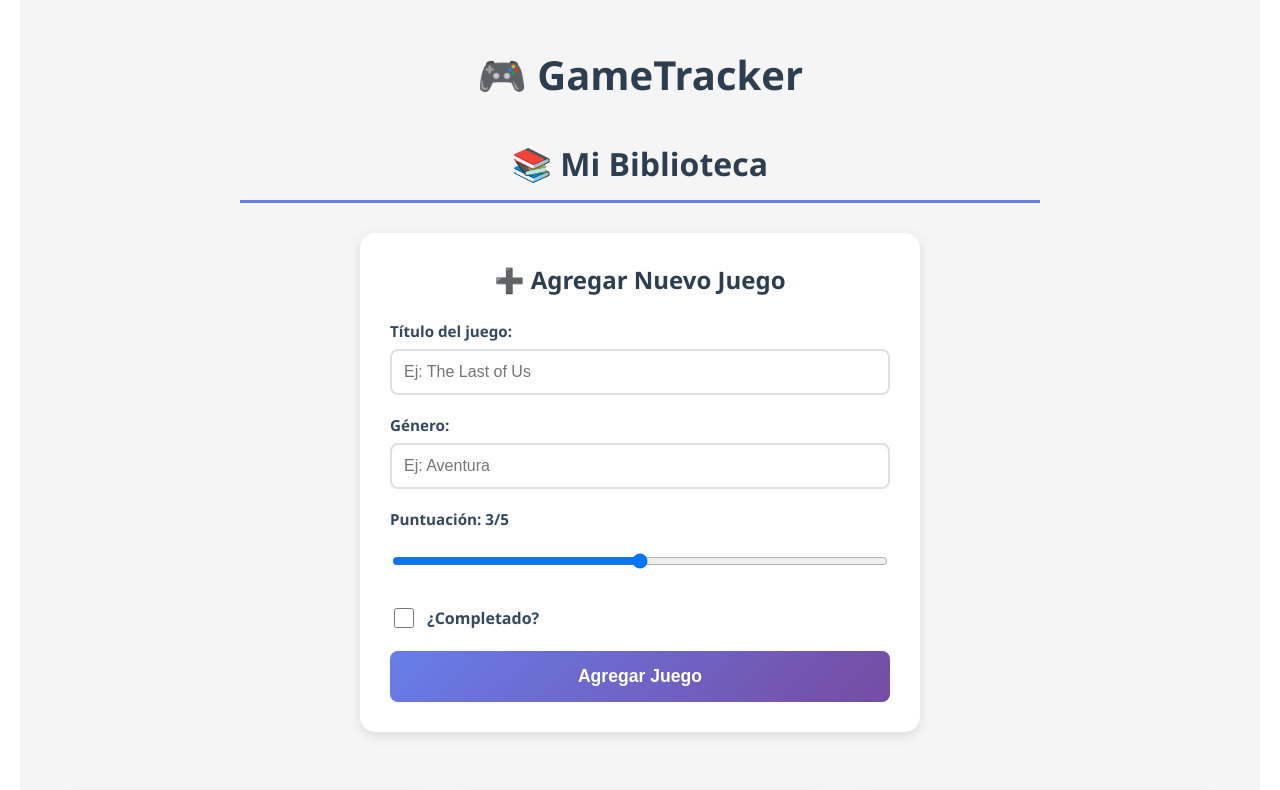
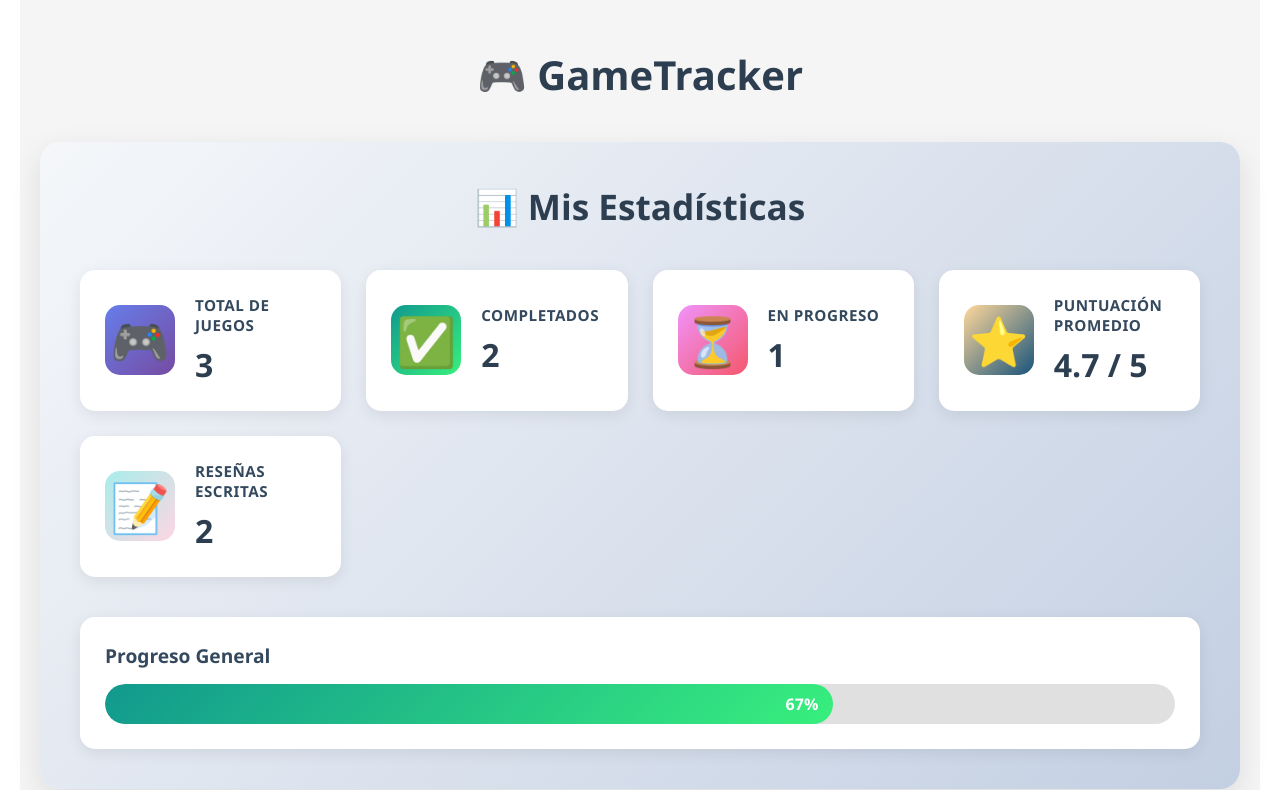
Before and after one commit to DaianaCossta/proyecto-final, a React (Create React App) app: page / in a window 1280 px wide. Shown: the top 790 px of the page. Built offline with nearby package versions, Linux system fonts and the light colour scheme.

Commit message:
agregado dashboard de estadisticas personales

```diff
--- a/src/App.js
+++ b/src/App.js
@@ -4,6 +4,7 @@ import TarjetaJuego from './components/TarjetaJuego';
 import FormularioJuego from './components/FormularioJuego';
 import TarjetaReseña from './components/TarjetaReseña';
 import FormularioReseña from './components/FormularioReseña';
+import EstadisticasPersonales from './components/EstadisticasPersonales';
 
 function App() {
   const [juegos, setJuegos] = useState([
@@ -70,6 +71,10 @@ function App() {
       <h1>🎮 GameTracker</h1>
 
       <section className="seccion">
+        <EstadisticasPersonales juegos={juegos} reseñas={reseñas} />
+      </section>
+
+      <section className="seccion">
         <h2 className="titulo-seccion">📚 Mi Biblioteca</h2>
         <FormularioJuego onAgregarJuego={agregarJuego} />
         <div className="biblioteca">
--- /dev/null
+++ b/src/components/EstadisticasPersonales.css
@@ -0,0 +1,128 @@
+.estadisticas-container {
+  background: linear-gradient(135deg, #f5f7fa 0%, #c3cfe2 100%);
+  padding: 40px;
+  border-radius: 20px;
+  box-shadow: 0 10px 30px rgba(0, 0, 0, 0.1);
+  margin: 0 auto;
+  max-width: 1200px;
+}
+
+.estadisticas-container h2 {
+  text-align: center;
+  color: #2c3e50;
+  font-size: 2.2rem;
+  margin-bottom: 40px;
+  margin-top: 0;
+}
+
+.estadisticas-grid {
+  display: grid;
+  grid-template-columns: repeat(auto-fit, minmax(220px, 1fr));
+  gap: 25px;
+  margin-bottom: 40px;
+}
+
+.tarjeta-estadistica {
+  background: white;
+  padding: 25px;
+  border-radius: 15px;
+  box-shadow: 0 4px 15px rgba(0, 0, 0, 0.08);
+  display: flex;
+  align-items: center;
+  gap: 20px;
+  transition: transform 0.3s ease, box-shadow 0.3s ease;
+}
+
+.tarjeta-estadistica:hover {
+  transform: translateY(-5px);
+  box-shadow: 0 8px 25px rgba(0, 0, 0, 0.15);
+}
+
+.tarjeta-estadistica .icono {
+  font-size: 3rem;
+  width: 70px;
+  height: 70px;
+  display: flex;
+  align-items: center;
+  justify-content: center;
+  border-radius: 15px;
+  flex-shrink: 0;
+}
+
+.tarjeta-total .icono {
+  background: linear-gradient(135deg, #667eea 0%, #764ba2 100%);
+}
+
+.tarjeta-completados .icono {
+  background: linear-gradient(135deg, #11998e 0%, #38ef7d 100%);
+}
+
+.tarjeta-progreso .icono {
+  background: linear-gradient(135deg, #f093fb 0%, #f5576c 100%);
+}
+
+.tarjeta-promedio .icono {
+  background: linear-gradient(135deg, #ffd89b 0%, #19547b 100%);
+}
+
+.tarjeta-reseñas .icono {
+  background: linear-gradient(135deg, #a8edea 0%, #fed6e3 100%);
+}
+
+.estadistica-info {
+  flex: 1;
+}
+
+.estadistica-info h3 {
+  margin: 0 0 8px 0;
+  color: #34495e;
+  font-size: 0.95rem;
+  font-weight: 600;
+  text-transform: uppercase;
+  letter-spacing: 0.5px;
+}
+
+.estadistica-info .numero {
+  margin: 0;
+  color: #2c3e50;
+  font-size: 2rem;
+  font-weight: 700;
+}
+
+.barra-progreso-container {
+  background: white;
+  padding: 25px;
+  border-radius: 15px;
+  box-shadow: 0 4px 15px rgba(0, 0, 0, 0.08);
+}
+
+.barra-progreso-container h3 {
+  margin: 0 0 15px 0;
+  color: #34495e;
+  font-size: 1.2rem;
+}
+
+.barra-progreso {
+  background: #e0e0e0;
+  height: 40px;
+  border-radius: 20px;
+  overflow: hidden;
+  position: relative;
+}
+
+.barra-completada {
+  height: 100%;
+  background: linear-gradient(135deg, #11998e 0%, #38ef7d 100%);
+  transition: width 0.5s ease;
+  display: flex;
+  align-items: center;
+  justify-content: flex-end;
+  padding-right: 15px;
+  border-radius: 20px;
+}
+
+.porcentaje {
+  color: white;
+  font-weight: 700;
+  font-size: 1rem;
+}
--- /dev/null
+++ b/src/components/EstadisticasPersonales.js
@@ -0,0 +1,83 @@
+import './EstadisticasPersonales.css';
+
+function EstadisticasPersonales({ juegos, reseñas }) {
+  // Calcular estadísticas
+  const totalJuegos = juegos.length;
+  const juegosCompletados = juegos.filter(juego => juego.completado).length;
+  const juegosEnProgreso = totalJuegos - juegosCompletados;
+
+  // Calcular promedio de puntuación
+  const promedioPuntuacion = totalJuegos > 0
+    ? (juegos.reduce((suma, juego) => suma + juego.puntuacion, 0) / totalJuegos).toFixed(1)
+    : 0;
+
+  const totalReseñas = reseñas.length;
+
+  return (
+    <div className="estadisticas-container">
+      <h2>📊 Mis Estadísticas</h2>
+
+      <div className="estadisticas-grid">
+        <div className="tarjeta-estadistica tarjeta-total">
+          <div className="icono">🎮</div>
+          <div className="estadistica-info">
+            <h3>Total de Juegos</h3>
+            <p className="numero">{totalJuegos}</p>
+          </div>
+        </div>
+
+        <div className="tarjeta-estadistica tarjeta-completados">
+          <div className="icono">✅</div>
+          <div className="estadistica-info">
+            <h3>Completados</h3>
+            <p className="numero">{juegosCompletados}</p>
+          </div>
+        </div>
+
+        <div className="tarjeta-estadistica tarjeta-progreso">
+          <div className="icono">⏳</div>
+          <div className="estadistica-info">
+            <h3>En Progreso</h3>
+            <p className="numero">{juegosEnProgreso}</p>
+          </div>
+        </div>
+
+        <div className="tarjeta-estadistica tarjeta-promedio">
+          <div className="icono">⭐</div>
+          <div className="estadistica-info">
+            <h3>Puntuación Promedio</h3>
+            <p className="numero">{promedioPuntuacion} / 5</p>
+          </div>
+        </div>
+
+        <div className="tarjeta-estadistica tarjeta-reseñas">
+          <div className="icono">📝</div>
+          <div className="estadistica-info">
+            <h3>Reseñas Escritas</h3>
+            <p className="numero">{totalReseñas}</p>
+          </div>
+        </div>
+      </div>
+
+      {totalJuegos > 0 && (
+        <div className="barra-progreso-container">
+          <h3>Progreso General</h3>
+          <div className="barra-progreso">
+            <div
+              className="barra-completada"
+              style={{ width: `${(juegosCompletados / totalJuegos) * 100}%` }}
+            >
+              {juegosCompletados > 0 && (
+                <span className="porcentaje">
+                  {Math.round((juegosCompletados / totalJuegos) * 100)}%
+                </span>
+              )}
+            </div>
+          </div>
+        </div>
+      )}
+    </div>
+  );
+}
+
+export default EstadisticasPersonales;
```
